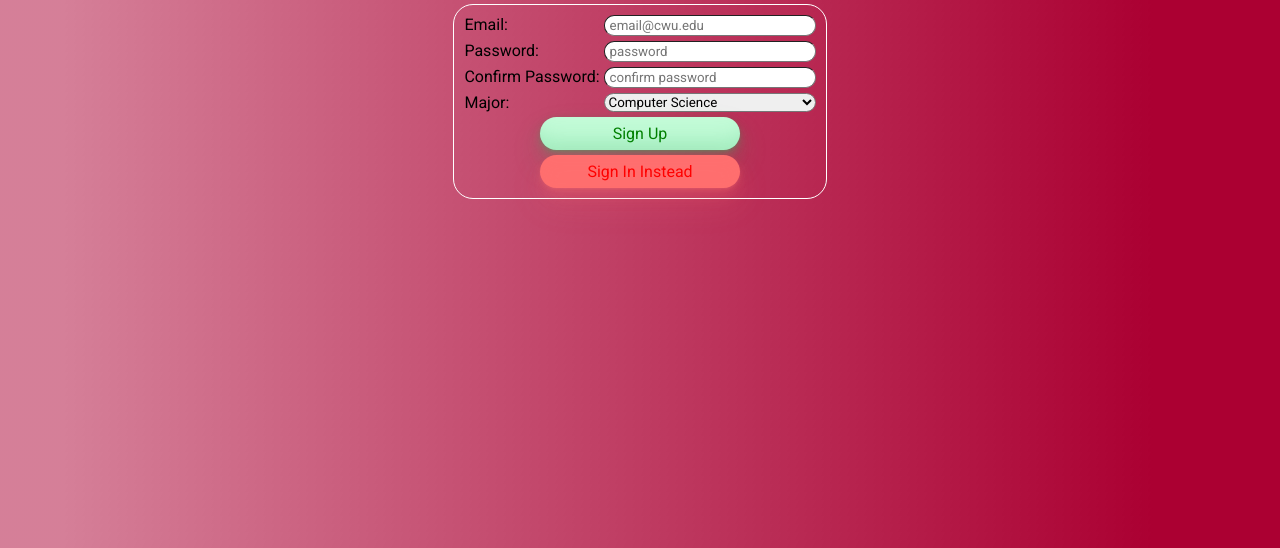
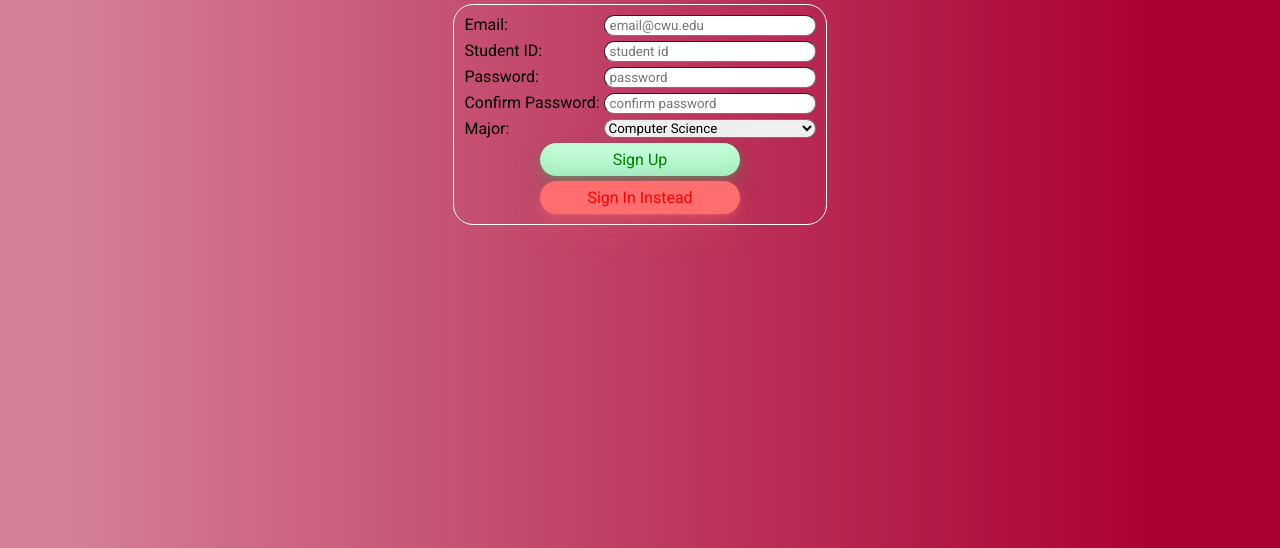
Before and after one commit to JacksonBrienen/CS380-CS-Secure, a plain HTML site: page httpd/signup.html in a window 1280 px wide. Shown: the part 252-800 px from the top of the page. Drawn offline with Linux system fonts and the light colour scheme.

Commit message:
Added student id field to sign up page

```diff
--- a/httpd/signup.css
+++ b/httpd/signup.css
@@ -41,7 +41,7 @@ select {
     width: 208px;
 }
 
-#email, #password, #confirm-password {
+#email, #password, #confirm-password, #sid {
     border-radius: 10px;
     border-width: 1px;
     padding: 2px 5px;
--- a/httpd/signup.html
+++ b/httpd/signup.html
@@ -31,6 +31,10 @@
 					<input id="email" name="email" type="email" placeholder="email@cwu.edu" required>
 				</div>
 				<div class="two-column-layout">
+					<label for="sid">Student ID:</label>
+					<input id="sid" name="sid" type="number" placeholder="student id" required>
+				</div>
+				<div class="two-column-layout">
 					<label for="password">Password:</label>
 					<input id="password" name="password" type="password" placeholder="password" required>
 				</div>
@@ -45,7 +49,7 @@
 					</select>
 				</div>
 				<div class="centered-flex">
-					<input type="submit" class="button green-button button-left-tilt" value="Sign Up">
+					<input type="submit" class="button green-button button-right-tilt" value="Sign Up">
 				</div>
 				<div class="centered-flex">
 					<input type="button" class="button red-button button-left-tilt" value="Sign In Instead">
```
